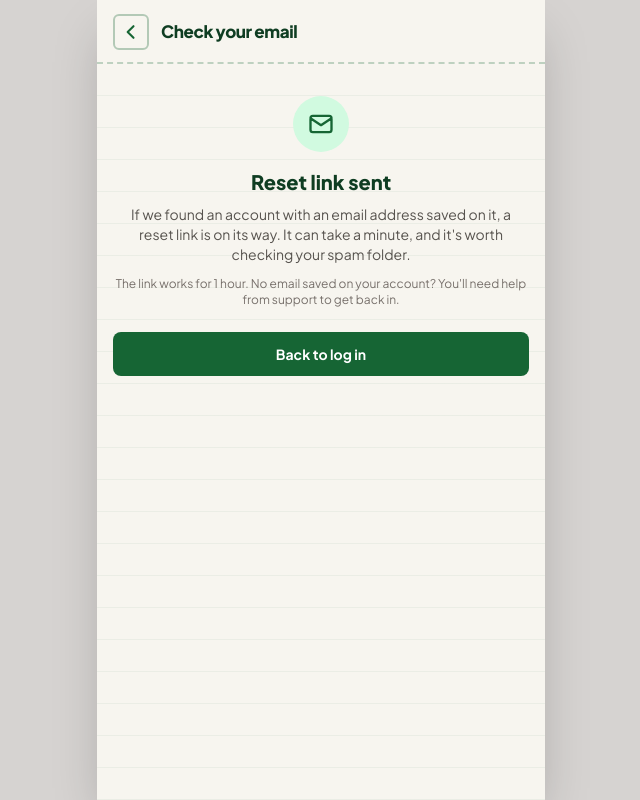
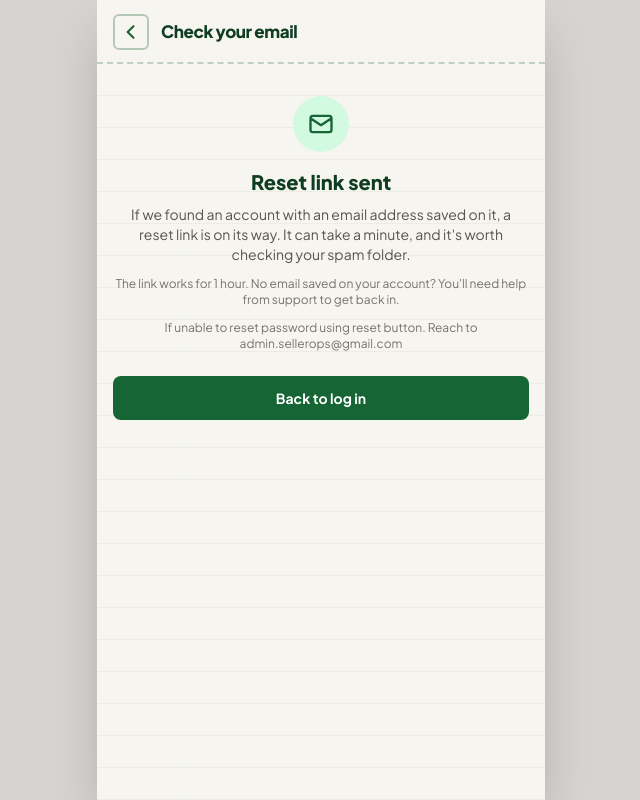
Before and after one commit to GreatDalmon/seller_web_app, a Django app: page /password-reset/sent/ in a window 1280 px wide. Shown: the whole page, without its empty margins (319-959 px from the left). Run offline with Django 5.2, Linux system fonts and the light colour scheme; some libraries are stand-ins or nearby versions.

Commit message:
Add support contact information to password reset page
Added a note for users to contact support if unable to reset their password.

```diff
--- a/seller_app/templates/seller_app/password_reset_done.html
+++ b/seller_app/templates/seller_app/password_reset_done.html
@@ -10,6 +10,7 @@
     <h2 class="text-xl font-extrabold text-brand-900">Reset link sent</h2>
     <p class="text-sm text-stone-600 mt-2">If we found an account with an email address saved on it, a reset link is on its way. It can take a minute, and it's worth checking your spam folder.</p>
     <p class="text-xs text-stone-500 mt-3">The link works for 1 hour. No email saved on your account? You'll need help from support to get back in.</p>
+    <p class="text-xs text-stone-500 mt-3">If unable to reset password using reset button. Reach to admin.sellerops@gmail.com </p>
     <a href="{% url 'login' %}" class="btn mt-6">Back to log in</a>
 </div>
 {% endblock %}
```
